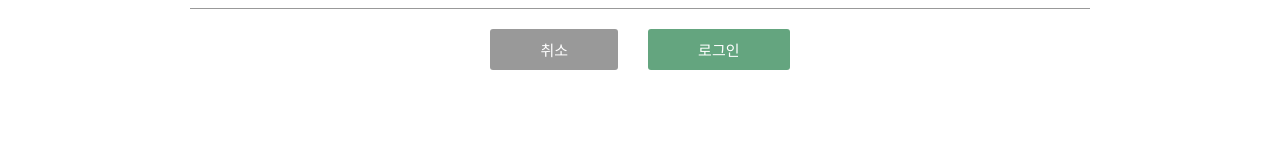
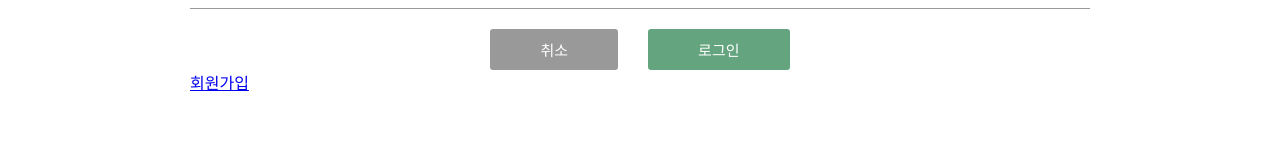
Before and after one commit to yengs/NEMO-react, a React (Create React App) app in the folder nemo-project/: page /member/login in a window 1280 px wide. Shown: the part 395-555 px from the top of the page. Built offline with nearby package versions, Linux system fonts and the light colour scheme; a web font is replaced by a local one.

Commit message:
update login page

```diff
--- a/nemo-project/src/member/Login.js
+++ b/nemo-project/src/member/Login.js
@@ -1,5 +1,6 @@
 import axios from "axios";
 import { useState } from "react";
+import { Link } from "react-router-dom";
 
 function Login() {
 
@@ -54,6 +55,7 @@ function Login() {
                     <input type="button" value="취소" className="grayBtn btn" />
                     <input type="submit" className="greenBtn btn" onClick={handlerSubmit} value="로그인" />
                 </div>
+                <div><Link to="/member/join">회원가입</Link></div>
                 {/* <div className="socialLogin">
                 <p>소셜로 로그인하기</p>
                 <div className="btnWrap">
```
